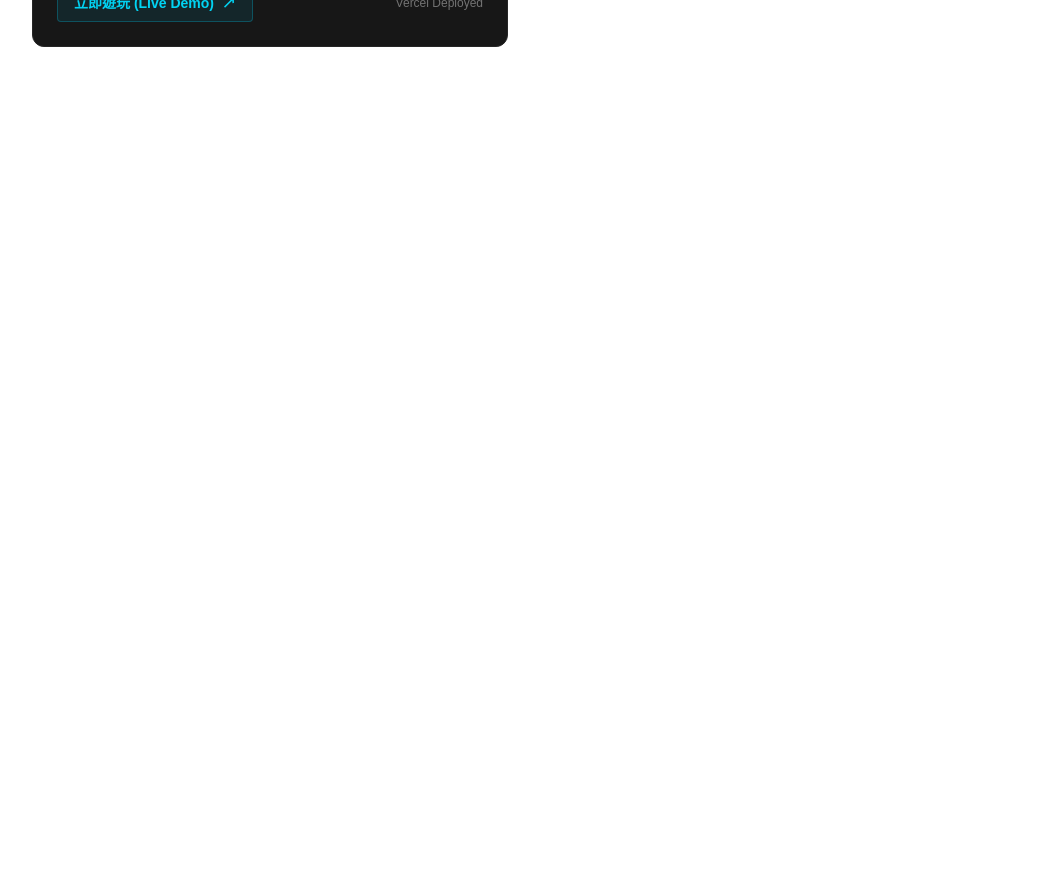
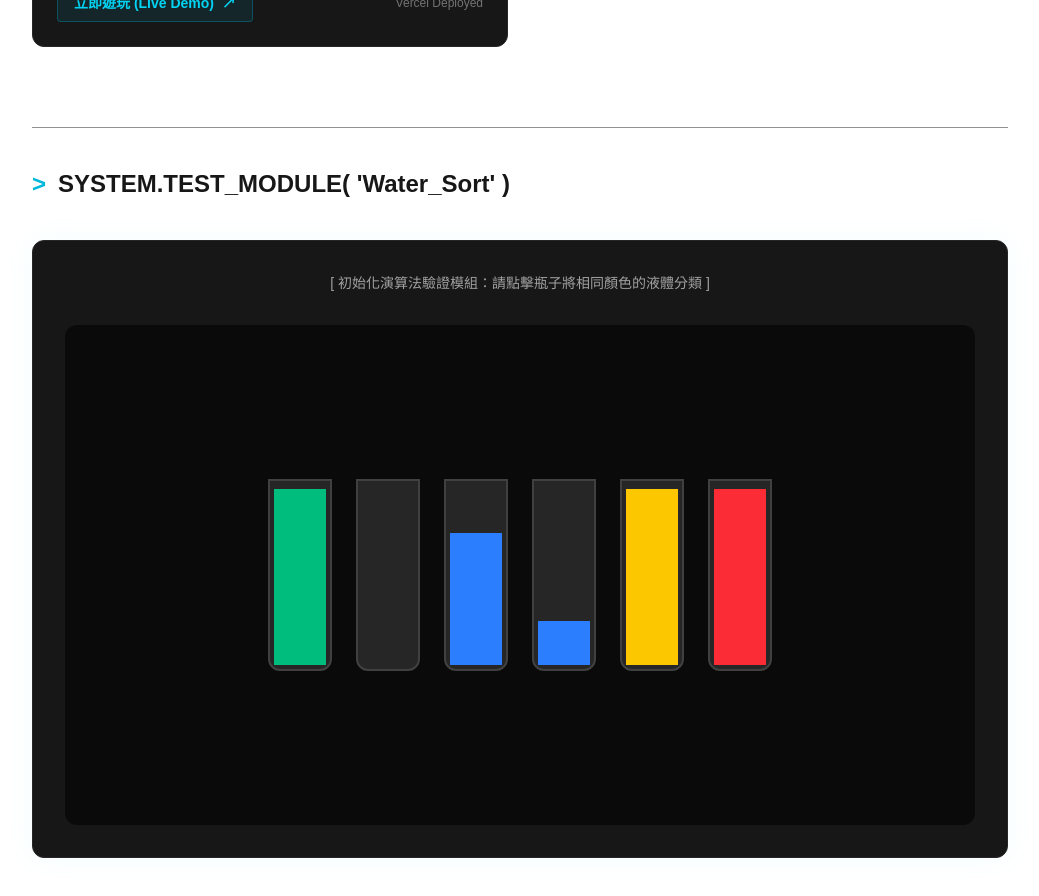
Before and after one commit to YusukeWu0903/my_portfolio, a Next.js app: page / in a window 1280 px wide. Shown: the part 1240-2136 px from the top of the page, without its empty margins (120-1159 px from the left). Before the commit the page ends 1407 px from the top, so only its background shows below. Built offline with nearby package versions, Linux system fonts and the light colour scheme.

Commit message:
feat: add WaterSort mini-game component and update page layout

```diff
--- /dev/null
+++ b/app/WaterSort.tsx
@@ -0,0 +1,130 @@
+"use client";
+
+import { useState, useCallback } from "react";
+
+const COLOR_MAP: { [key: string]: string } = {
+  R: "bg-red-500",
+  G: "bg-emerald-500",
+  B: "bg-blue-500",
+  Y: "bg-yellow-400",
+  C: "bg-cyan-500",
+  M: "bg-fuchsia-500",
+  O: "bg-orange-500",
+};
+
+// 獨立的生成函式，不依賴 React Hook state
+function generateRandomLevel(numColors = 4, numEmpty = 2, shuffleSteps = 40) {
+  const colors = Object.keys(COLOR_MAP);
+  const selectedColors = colors.slice(0, numColors);
+  const state: string[][] = selectedColors.map((c) => [c, c, c, c]);
+  for (let i = 0; i < numEmpty; i++) state.push([]);
+
+  for (let i = 0; i < shuffleSteps; i++) {
+    const moves = [];
+    for (let src = 0; src < state.length; src++) {
+      if (state[src].length === 0) continue;
+      const top = state[src][state[src].length - 1];
+      let count = 0;
+      for (let j = state[src].length - 1; j >= 0; j--) {
+        if (state[src][j] === top) count++;
+        else break;
+      }
+      const maxK = count === state[src].length ? count : count - 1;
+      for (let dst = 0; dst < state.length; dst++) {
+        if (src === dst || state[dst].length >= 4) continue;
+        const space = 4 - state[dst].length;
+        for (let k = 1; k <= Math.min(maxK, space); k++) {
+          if (state[dst].length === 0 || state[dst][state[dst].length - 1] === top) {
+            moves.push({ src, dst, k });
+          }
+        }
+      }
+    }
+    if (moves.length === 0) break;
+    const { src, dst, k } = moves[Math.floor(Math.random() * moves.length)];
+    for (let j = 0; j < k; j++) state[dst].push(state[src].pop()!);
+  }
+  return state;
+}
+
+export default function WaterSort() {
+  const [gameState, setGameState] = useState<string[][]>(() => generateRandomLevel());
+  const [selectedBottle, setSelectedBottle] = useState<number | null>(null);
+  const [isWon, setIsWon] = useState(false);
+
+  const initGame = useCallback(() => {
+    setGameState(generateRandomLevel());
+    setSelectedBottle(null);
+    setIsWon(false);
+  }, []);
+
+  const handleBottleClick = (idx: number) => {
+    if (isWon) return;
+
+    if (selectedBottle === null) {
+      if (gameState[idx].length > 0) setSelectedBottle(idx);
+    } else {
+      if (selectedBottle === idx) {
+        setSelectedBottle(null);
+      } else {
+        const src = [...gameState[selectedBottle]];
+        const dst = [...gameState[idx]];
+
+        if (dst.length < 4 && (dst.length === 0 || dst[dst.length - 1] === src[src.length - 1])) {
+          const color = src[src.length - 1];
+          let x = 0;
+          for (let i = src.length - 1; i >= 0; i--) {
+            if (src[i] === color) x++;
+            else break;
+          }
+          const y = 4 - dst.length;
+          const amount = Math.min(x, y);
+
+          for (let i = 0; i < amount; i++) dst.push(src.pop()!);
+
+          const newState = [...gameState];
+          newState[selectedBottle] = src;
+          newState[idx] = dst;
+          setGameState(newState);
+
+          if (newState.every(b => b.length === 0 || (b.length === 4 && new Set(b).size === 1))) {
+            setIsWon(true);
+          }
+        }
+        setSelectedBottle(null);
+      }
+    }
+  };
+
+  return (
+    <div className="flex flex-col items-center justify-center p-8 bg-neutral-950 min-h-[500px] text-neutral-100 rounded-xl">
+      {isWon && (
+        <div className="mb-8 text-center animate-bounce">
+          <h2 className="text-4xl font-bold text-cyan-400 mb-4">YOU WON!</h2>
+          <button
+            onClick={initGame}
+            className="px-6 py-2 bg-cyan-500 hover:bg-cyan-400 text-neutral-950 font-bold rounded-lg transition"
+          >
+            RESTART()
+          </button>
+        </div>
+      )}
+
+      <div className="flex flex-wrap justify-center gap-6">
+        {gameState.map((bottle, idx) => (
+          <div
+            key={idx}
+            onClick={() => handleBottleClick(idx)}
+            className={`w-16 h-48 border-2 border-neutral-700 rounded-b-xl flex flex-col-reverse p-1 cursor-pointer transition-all duration-300 ${
+              selectedBottle === idx ? "-translate-y-4 ring-2 ring-cyan-400 bg-neutral-900" : "bg-neutral-800"
+            }`}
+          >
+            {bottle.map((color, cIdx) => (
+              <div key={cIdx} className={`w-full h-11 ${COLOR_MAP[color] || 'bg-white'}`} />
+            ))}
+          </div>
+        ))}
+      </div>
+    </div>
+  );
+}
--- a/app/page.tsx
+++ b/app/page.tsx
@@ -1,3 +1,5 @@
+import WaterSort from './WaterSort';
+
 export default function Home() {
   return (
     <main className="max-w-5xl mx-auto px-6 py-20">
@@ -72,6 +74,19 @@ export default function Home() {
           </div>
         </div>
       </section>
+
+      {/* Interactive Module Section: Water Sort */}
+      <section className="py-10 border-t border-neutral-800/50 mt-10">
+        <h2 className="text-2xl font-mono font-bold mb-10 flex items-center gap-3">
+          <span className="text-cyan-500">{">"}</span> SYSTEM.TEST_MODULE( &apos;Water_Sort&apos; )
+        </h2>
+        <div className="bg-neutral-900 rounded-xl border border-neutral-800 p-8 shadow-[0_0_30px_rgba(34,211,238,0.05)]">
+          <p className="text-neutral-400 text-sm mb-8 text-center font-mono">
+            [ 初始化演算法驗證模組：請點擊瓶子將相同顏色的液體分類 ]
+          </p>
+          <WaterSort />
+        </div>
+      </section>
     </main>
   );
 }
```
